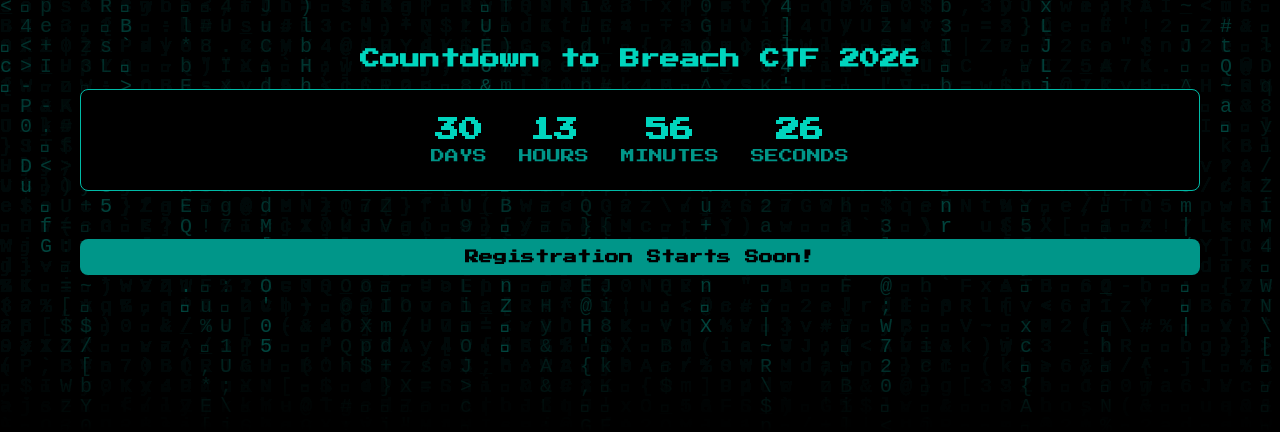
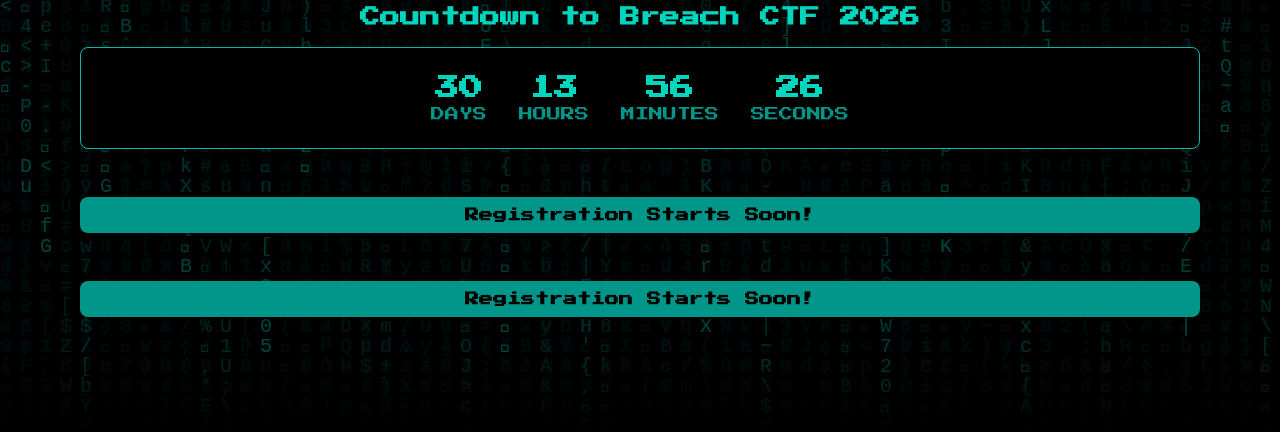
Before and after one commit to CSeCIITB/breachers.in, a website: page public/index.html in a window 1280 px wide. Shown: the part 368-800 px from the top of the page. Drawn offline with Linux system fonts and the light colour scheme.

Commit message:
Added ctftime link

```diff
--- a/public/index.html
+++ b/public/index.html
@@ -107,6 +107,11 @@
 		  >
 			Registration Starts Soon!
 		  </div>
+		  <div
+             	    class="block mt-12 bg-teal-600 hover:bg-teal-700 text-black text-xs sm:text-sm font-bold py-2 px-4 rounded-lg transition-all duration-300 transform"
+		  >
+						<a href="https://ctftime.org/event/3119"> Registration Starts Soon! </a>
+		  </div>
         </div>
       </section>
 
```
Also changed, not shown: dist/index.html.
